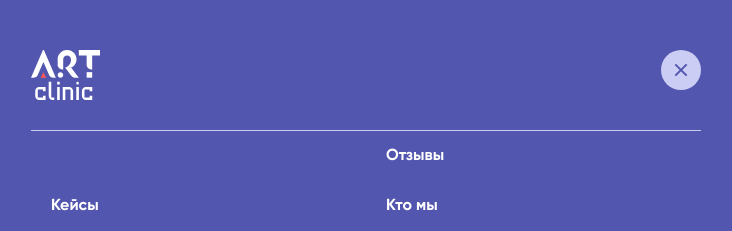
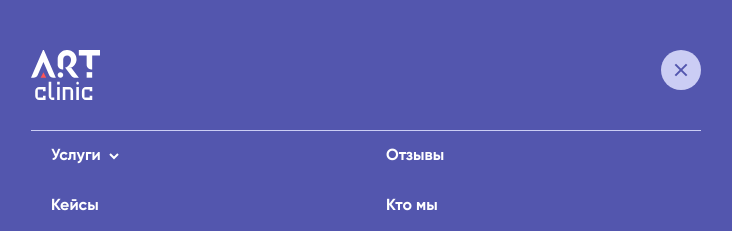
Before and after one commit to programm-papa/example-vue-landing-page, a Vue app: page / in a window 1280 px wide. Both pictures are taken after a click on the element 1220 px from the left and 50 px from the top of the page. Shown: the top 231 px of the page, without its empty margins (274-1006 px from the left). Built offline with nearby package versions, Linux system fonts and the light colour scheme.

Commit message:
create adaptive menu

```diff
--- a/src/components/Header.vue
+++ b/src/components/Header.vue
@@ -328,14 +328,52 @@
             </div>
             <div class="menu-links flex">
               <div class="left">
-                <div class="dropdown-link link"></div>
-                <a href="#block7" class="link" @click="openMenu = false">Кейсы</a>
-                <a href="#block8" class="link" @click="openMenu = false">Наши методики</a>
-                <a href="#block9" class="link" @click="openMenu = false">Результативность</a>
+                <div
+                  class="dropdown-link link"
+                  :class="adaptiveMenuDropDown ? 'open' : ''"
+                  @click="adaptiveMenuDropDown = !adaptiveMenuDropDown"
+                >
+                  <div class="top flex">
+                    <div class="dropdown-link__title">Услуги</div>
+                    <div class="dropdown-link__decor">
+                      <svg
+                        width="10"
+                        height="7"
+                        viewBox="0 0 10 7"
+                        fill="none"
+                        xmlns="http://www.w3.org/2000/svg"
+                      >
+                        <path
+                          d="M1 1L5 5L9 1"
+                          stroke="white"
+                          stroke-width="2"
+                        />
+                      </svg>
+                    </div>
+                  </div>
+                  <div class="dropdown-link__content">
+                    <a href="" class="link">Ребрендинг</a
+                    ><a href="" class="link">Веб-разработка</a
+                    ><a href="" class="link">Маркетинг</a>
+                  </div>
+                </div>
+                <a href="#block7" class="link" @click="openMenu = false"
+                  >Кейсы</a
+                >
+                <a href="#block8" class="link" @click="openMenu = false"
+                  >Наши методики</a
+                >
+                <a href="#block9" class="link" @click="openMenu = false"
+                  >Результативность</a
+                >
               </div>
               <div class="right">
-                <a href="#block10" class="link" @click="openMenu = false">Отзывы</a>
-                <a href="#block11" class="link" @click="openMenu = false">Кто мы</a>
+                <a href="#block10" class="link" @click="openMenu = false"
+                  >Отзывы</a
+                >
+                <a href="#block11" class="link" @click="openMenu = false"
+                  >Кто мы</a
+                >
                 <a href="" class="link" @click="openMenu = false">Контакты</a>
               </div>
             </div>
@@ -356,6 +394,7 @@ export default {
         thirdElement: 0,
       },
       openMenu: false,
+      adaptiveMenuDropDown: false,
     };
   },
   computed: {
@@ -934,6 +973,55 @@ export default {
             &:hover {
               background-color: #696fe6;
             }
+            &.dropdown-link {
+              display: block;
+              overflow: hidden;
+              height: auto;
+              max-height: 50px;
+              transition: max-height 0.3s linear;
+              .top {
+                gap: 8px;
+                height: 50px;
+                align-items: center;
+                .dropdown-link__decor {
+                  transform-origin: 50% 61%;
+                  transition: transform 0.3s linear;
+                }
+              }
+              .dropdown-link__content {
+                padding-bottom: 25px;
+                .link {
+                  padding-left: 0px;
+                  display: flex;
+                  gap: 8px;
+                  font-weight: 400;
+                  font-size: 14px;
+                  line-height: 17px;
+                  &::before {
+                    content: "";
+                    position: relative;
+                    background-color: #ecc0c7;
+                    width: 5px;
+                    height: 5px;
+                    border-radius: 100%;
+                  }
+                  &:hover {
+                    color: #CBCDF4;
+                    &::before {
+                      background-color: #cbcdf4;
+                    }
+                  }
+                }
+              }
+              &.open {
+                max-height: 335px;
+                .top {
+                  .dropdown-link__decor {
+                    transform: rotate(180deg);
+                  }
+                }
+              }
+            }
           }
           .left {
             flex: 1;
```
Also changed, not shown: src/assets/image/adapted-header-corner.svg (added).
